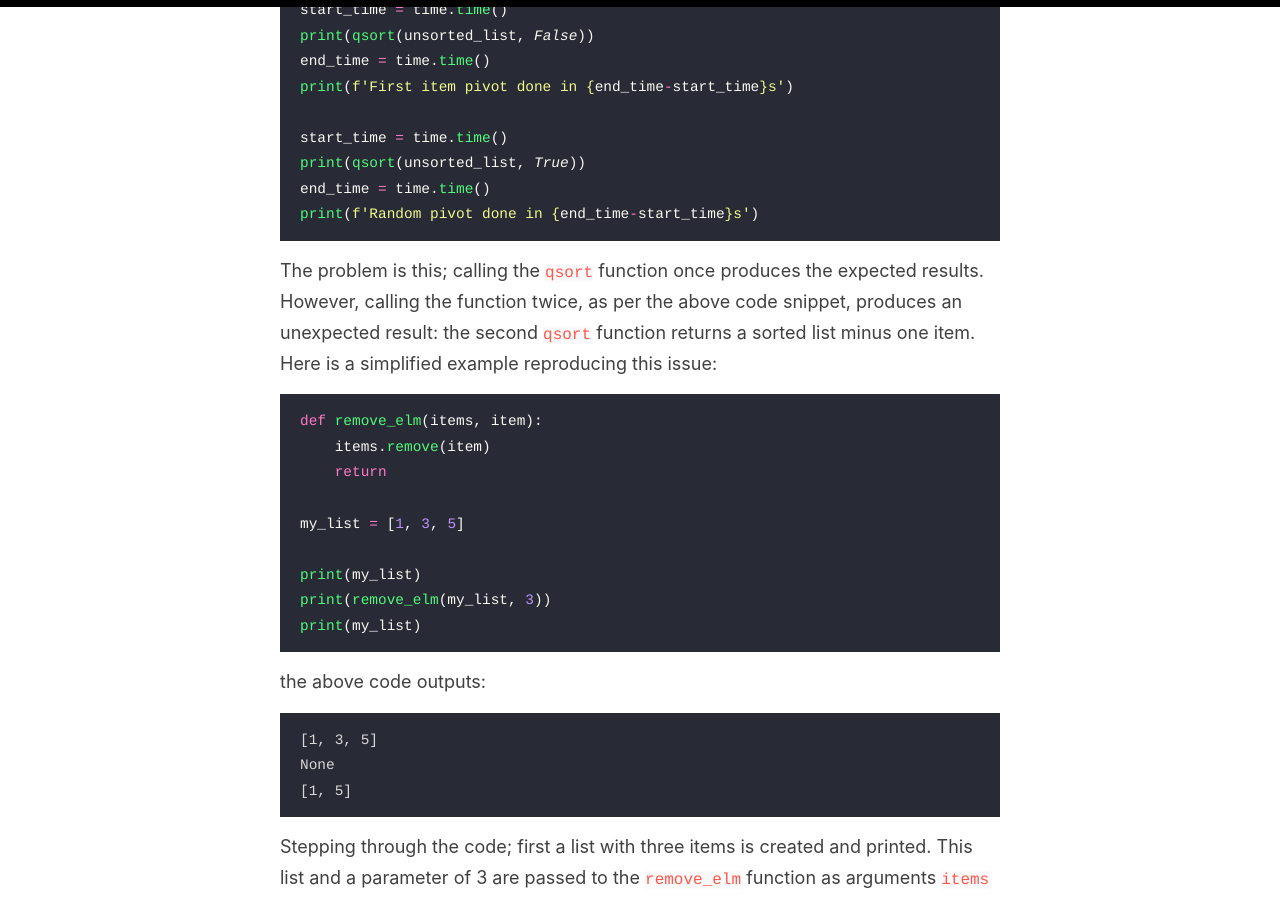
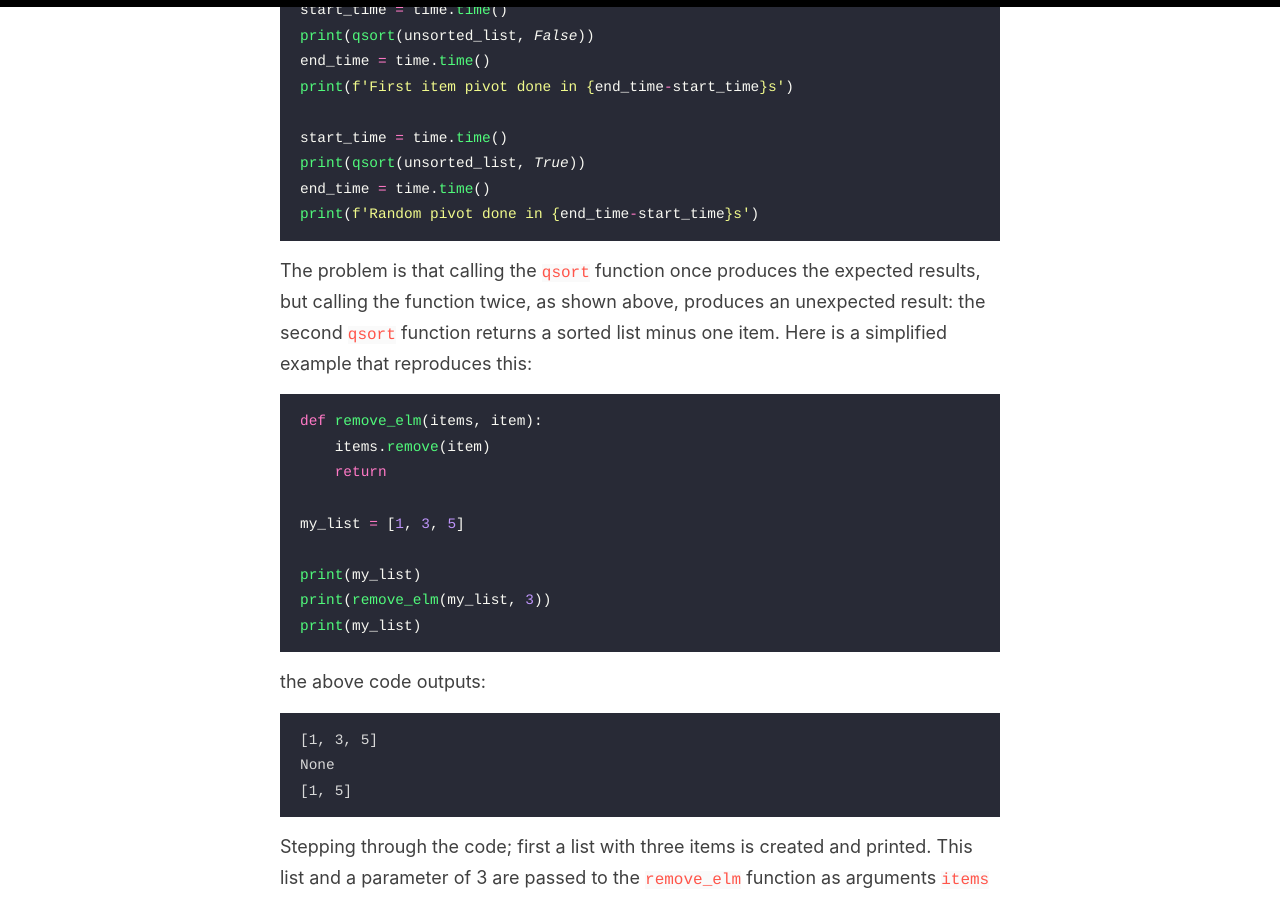
Before and after one commit to mkoundo/mkoundo.github.io, a Jekyll site: the page built from _posts/2020-08-15-hard_lesson.markdown, in a window 1280 px wide and 900 px high, scrolled down 1836 px. Built offline with Jekyll 4.4.1, drawn with Linux system fonts in a browser that asks for light colours.

Commit message:
first commit

````diff
--- a/_posts/2020-08-15-hard_lesson.markdown
+++ b/_posts/2020-08-15-hard_lesson.markdown
@@ -62,7 +62,7 @@ end_time = time.time()
 print(f'Random pivot done in {end_time-start_time}s')
 ```
 
-The problem is this; calling the `qsort` function once produces the expected results. However, calling the function twice, as per the above code snippet, produces an unexpected result: the second `qsort` function returns a sorted list minus one item. Here is a simplified example reproducing this issue:
+The problem is that calling the `qsort` function once produces the expected results, but calling the function twice, as shown above, produces an unexpected result: the second `qsort` function returns a sorted list minus one item. Here is a simplified example that reproduces this:
 
 ```python
 def remove_elm(items, item):
@@ -77,6 +77,7 @@ print(my_list)
 ```
 
 the above code outputs:
+
 ```
 [1, 3, 5]
 None
````
